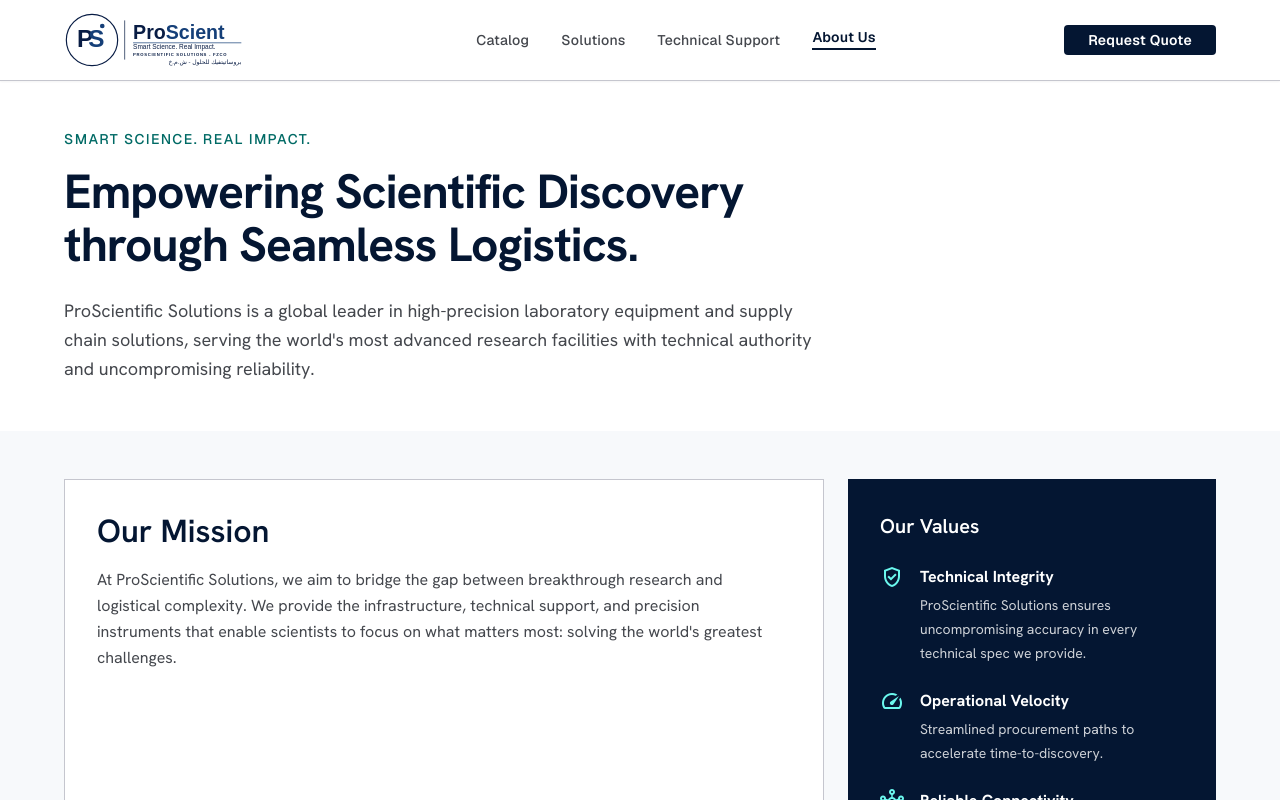
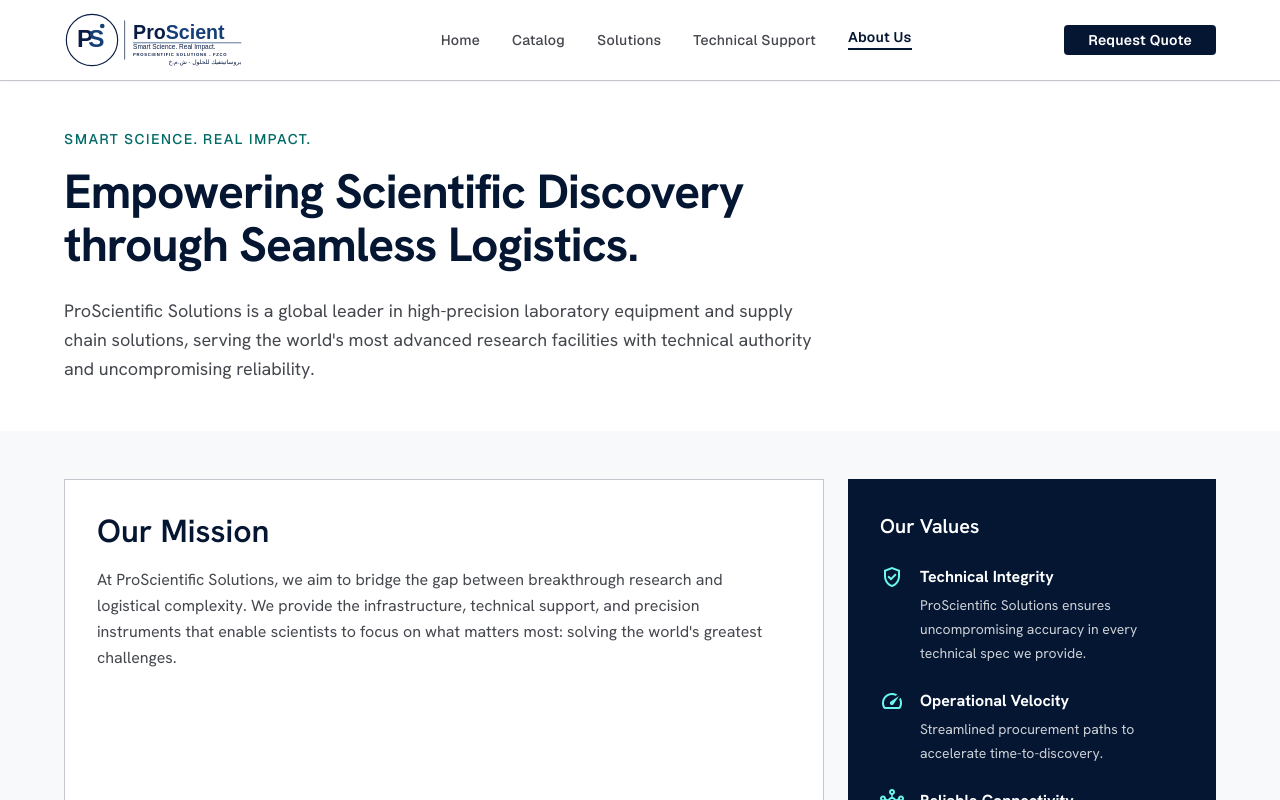
Before and after one commit to abulqosimovt85-creator/prosci-fzco-frontend, a React (Vite) app: page /about in a window 1280 px wide. Shown: the top 800 px of the page. Built offline with nearby package versions, Linux system fonts and the light colour scheme.

Commit message:
feat: add Home link to navbar

```diff
--- a/src/components/Navbar.tsx
+++ b/src/components/Navbar.tsx
@@ -1,6 +1,7 @@
 import { Link, NavLink } from 'react-router-dom'
 
 const navigation = [
+  { name: 'Home', path: '/' },
   { name: 'Catalog', path: '/products' },
   { name: 'Solutions', path: '/solutions' },
   { name: 'Technical Support', path: '/services' },
```
